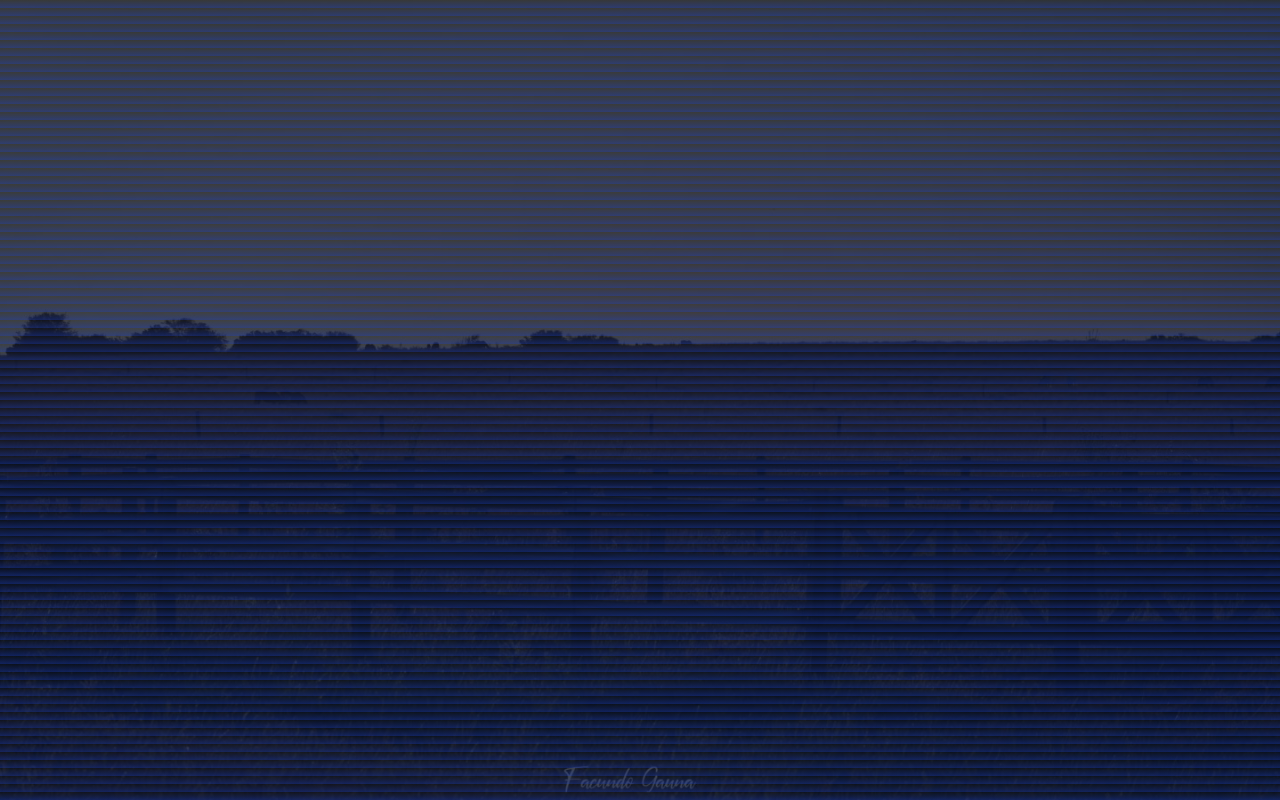
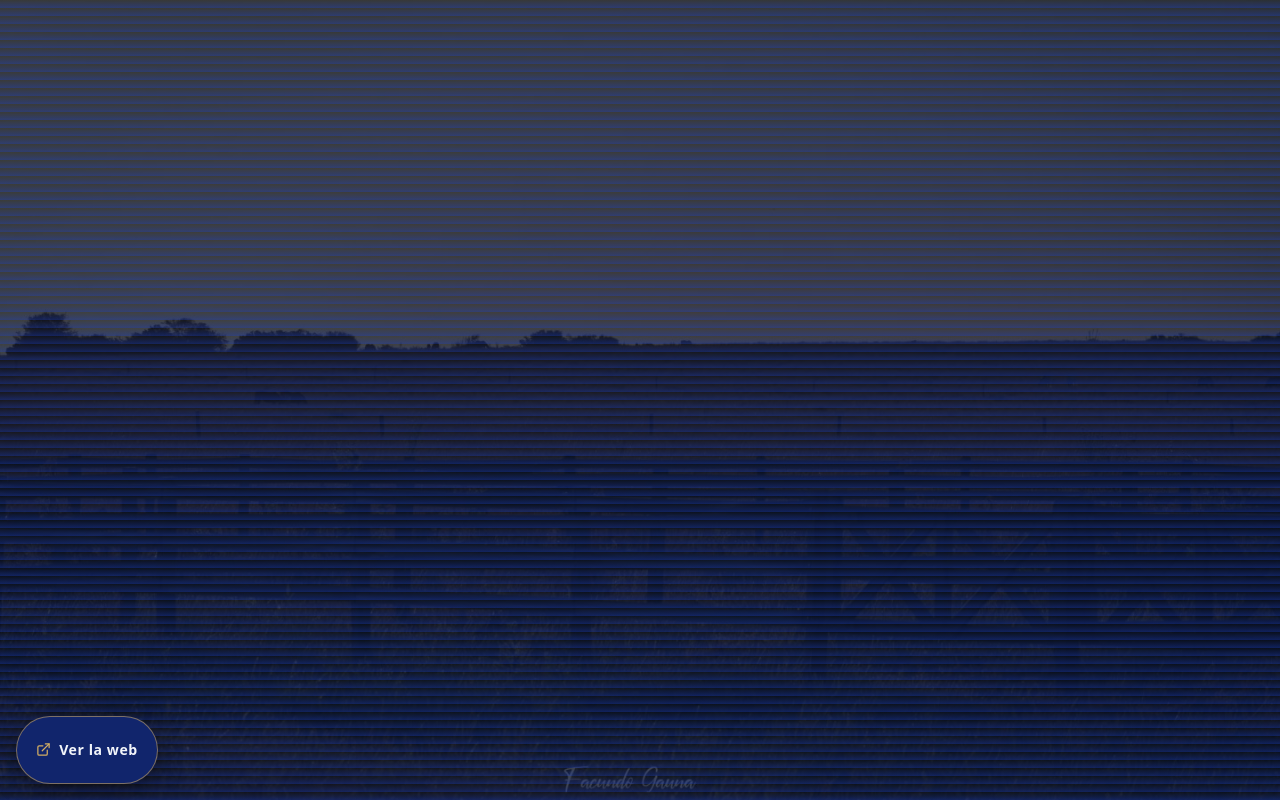
Before and after one commit to Josepepe16/HARASALGALOPE, a plain HTML site: page admin/index.html in a window 1280 px wide. Drawn offline with Linux system fonts and the light colour scheme.

Commit message:
Agrega el botón "Ver la web" en el panel
Sveltia tiene su propio enlace al sitio, pero queda escondido dentro de un
menú. Este está fijo abajo a la izquierda y siempre a la vista.

Va a la izquierda porque la derecha es donde el panel pone guardar y
publicar, y abre en una pestaña nueva: si abriera en la misma, se perdería
lo que se esté editando sin guardar.

Co-Authored-By: Claude Opus 5 <noreply@anthropic.com>

```diff
--- a/admin/index.html
+++ b/admin/index.html
@@ -114,6 +114,35 @@ body{
 @media (max-width:640px){
   body{ background-attachment: scroll }
 }
+
+/* ── Botón para ir al sitio ────────────────────────────────────────────────
+   Sveltia tiene su propio enlace al sitio, pero queda escondido en un menú.
+   Este está siempre a la vista. Va abajo a la izquierda: la derecha es donde
+   el panel pone sus botones de guardar y publicar. */
+.ver-sitio{
+  position:fixed; left:16px; bottom:16px; z-index:9999;
+  display:inline-flex; align-items:center; gap:.5rem;
+  min-height:44px;                     /* zona de toque cómoda */
+  padding:.7rem 1.2rem; border-radius:999px;
+  background:#11256C; color:#f2f5fa; text-decoration:none;
+  border:1px solid rgba(212,174,99,.55);
+  font:600 .88rem/1 system-ui, sans-serif; letter-spacing:.04em;
+  box-shadow:0 6px 24px rgba(0,0,0,.35);
+  transition:background-color .2s, transform .2s, border-color .2s;
+  /* en iPhone, arriba de la barra de gestos */
+  bottom:calc(16px + env(safe-area-inset-bottom, 0px));
+}
+.ver-sitio:hover, .ver-sitio:focus-visible{
+  background:#1a3490; border-color:#d4ae63; transform:translateY(-2px);
+}
+.ver-sitio:focus-visible{ outline:2px solid #d4ae63; outline-offset:2px }
+.ver-sitio svg{ width:15px; height:15px; fill:none;
+  stroke:#d4ae63; stroke-width:2; stroke-linecap:round; stroke-linejoin:round }
+
+/* Toque mínimo cómodo en el celular */
+@media (max-width:640px){
+  .ver-sitio{ padding:.85rem 1.2rem; font-size:.95rem }
+}
 </style>
 </head>
 <body>
@@ -125,5 +154,15 @@ body{
      que nadie tocara nada. Para actualizarlo se sube este número a mano,
      después de probarlo. -->
 <script src="https://unpkg.com/@sveltia/cms@^0.176.1/dist/sveltia-cms.js"></script>
+
+<!-- Va en una pestaña nueva a propósito: si abriera el sitio en la misma, se
+     perdería lo que se esté editando sin guardar. -->
+<a class="ver-sitio" href="../" target="_blank" rel="noopener">
+  <svg viewBox="0 0 24 24" aria-hidden="true">
+    <path d="M18 13v6a2 2 0 0 1-2 2H5a2 2 0 0 1-2-2V8a2 2 0 0 1 2-2h6"/>
+    <path d="M15 3h6v6"/><path d="M10 14 21 3"/>
+  </svg>
+  Ver la web
+</a>
 </body>
 </html>
```
